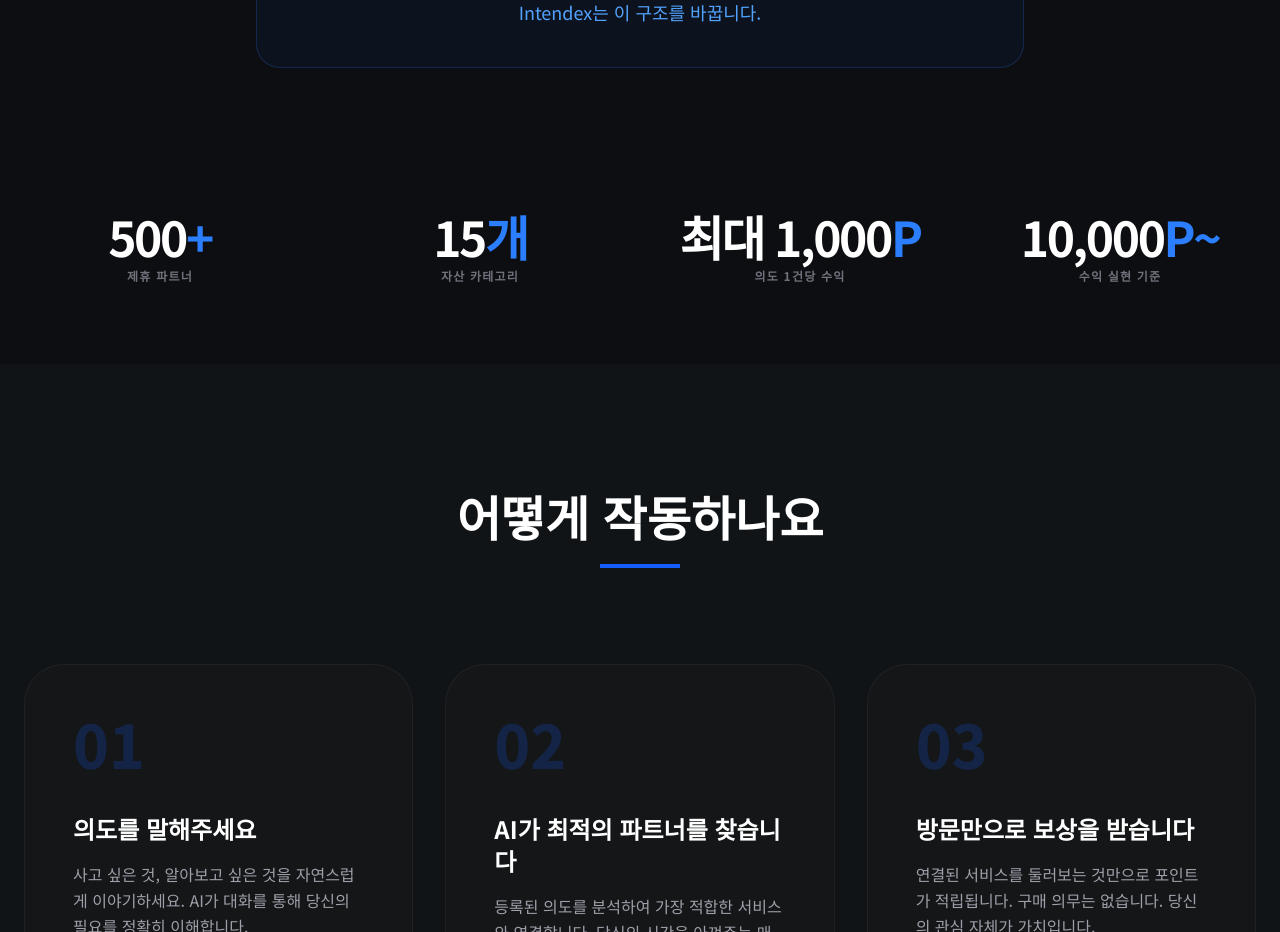
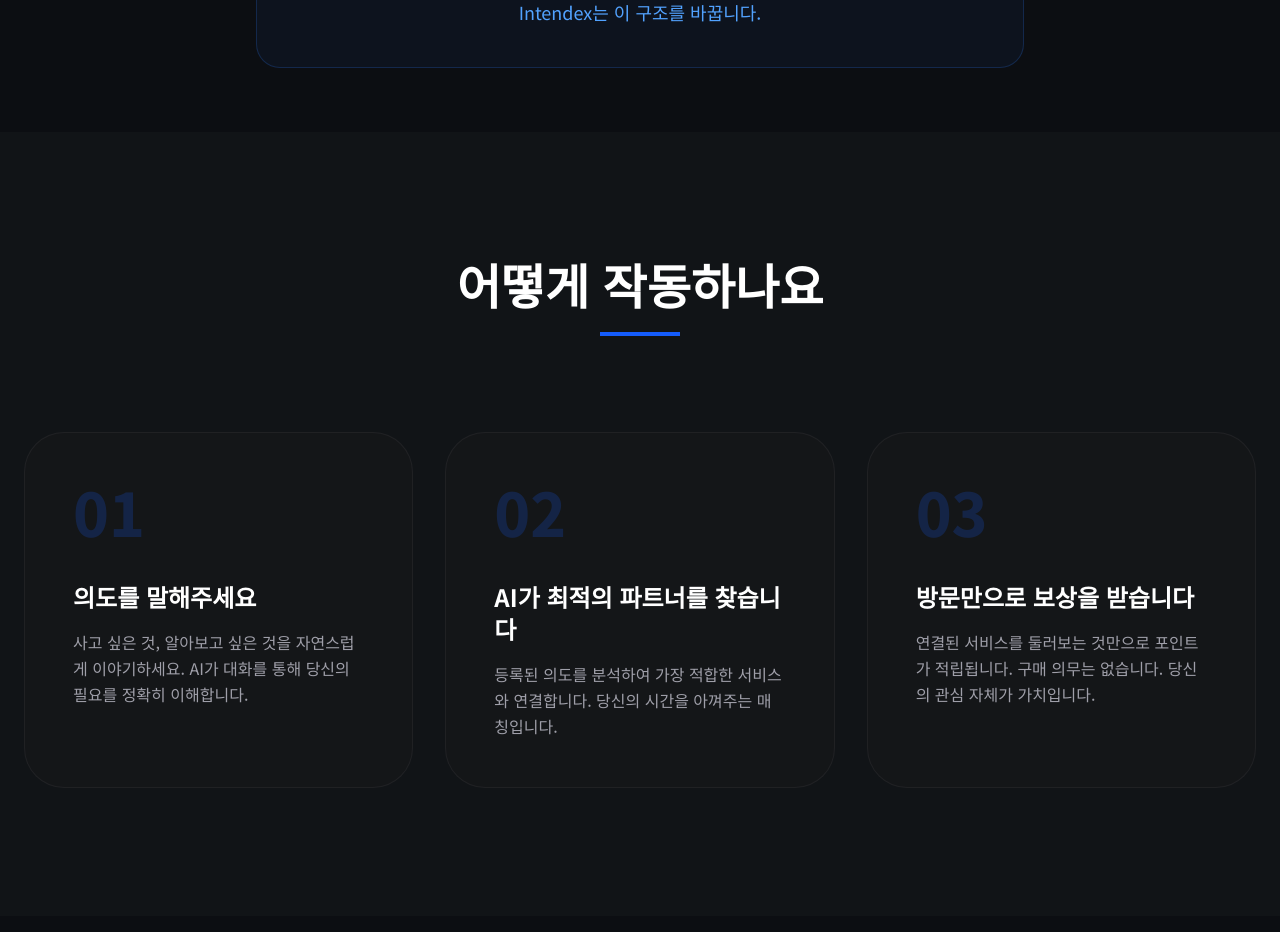
Before and after one commit to action5861/intent, a Next.js app in the folder apps/web/: page /how-it-works in a window 1280 px wide. Shown: the part 1100-2032 px from the top of the page. Built offline with nearby package versions, Linux system fonts and the light colour scheme.

Commit message:
feat(web): update styling for hero title and remove stats section from how-it-works

```diff
--- a/apps/web/app/how-it-works/page.tsx
+++ b/apps/web/app/how-it-works/page.tsx
@@ -333,34 +333,7 @@ const Intro = () => (
   </section>
 );
 
-/* ── 수치 ────────────────────────────────────────────── */
-const Stats = () => (
-  <section className="py-20 bg-[#0c0e12]">
-    <div className="max-w-7xl mx-auto px-6">
-      <div className="grid grid-cols-2 md:grid-cols-4 gap-12 text-center">
-        {[
-          { label: "제휴 파트너", value: "500", suffix: "+" },
-          { label: "자산 카테고리", value: "15", suffix: "개" },
-          { label: "의도 1건당 수익", value: "최대 1,000", suffix: "P" },
-          { label: "수익 실현 기준", value: "10,000", suffix: "P~" },
-        ].map((stat, i) => (
-          <motion.div
-            key={i}
-            initial={{ opacity: 0 }}
-            whileInView={{ opacity: 1 }}
-            viewport={{ once: true }}
-            transition={{ delay: i * 0.1 }}
-          >
-            <div className="text-4xl md:text-5xl font-bold text-white mb-2 tracking-tighter">
-              {stat.value}<span className="text-blue-500">{stat.suffix}</span>
-            </div>
-            <div className="text-zinc-500 text-xs tracking-widest uppercase font-bold">{stat.label}</div>
-          </motion.div>
-        ))}
-      </div>
-    </div>
-  </section>
-);
+
 
 /* ── 프로세스 ─────────────────────────────────────────── */
 const Process = () => (
@@ -530,7 +503,6 @@ export default function HowItWorksPage() {
       <Navbar />
       <Hero />
       <Intro />
-      <Stats />
       <Process />
 
       {/* 화면으로 따라하는 이용 가이드 */}
--- a/apps/web/app/page.tsx
+++ b/apps/web/app/page.tsx
@@ -9,20 +9,21 @@ export default function Home() {
         <div className="absolute bottom-[-20%] right-[-10%] h-[40rem] w-[40rem] rounded-full bg-indigo-900/20 blur-[100px]" />
       </div>
 
-      <main className="relative z-10 flex w-full max-w-5xl flex-col items-center justify-center px-6 text-center sm:px-12">
-        {/* Badge / Chip */}
-        <div className="mb-8 inline-flex items-center rounded-full border border-blue-500/30 bg-blue-500/10 px-4 py-1.5 text-sm font-medium text-blue-300 backdrop-blur-sm transition-colors hover:bg-blue-500/20">
-          <span className="relative flex h-2 w-2 mr-2">
-            <span className="absolute inline-flex h-full w-full animate-ping rounded-full bg-blue-400 opacity-75"></span>
-            <span className="relative inline-flex h-2 w-2 rounded-full bg-blue-500"></span>
+      <style>{`
+        @keyframes gradient {
+          0% { background-position: 0% 50%; }
+          50% { background-position: 100% 50%; }
+          100% { background-position: 0% 50%; }
+        }
+      `}</style>
+
+      <main className="relative z-10 flex w-full max-w-5xl flex-col items-center justify-center px-6 text-center sm:px-12 pt-16">
+        {/* Hero Title */}
+        <div className="mb-8 flex flex-col items-center">
+          <span className="mb-6 pb-1 text-2xl sm:text-3xl md:text-4xl font-extrabold tracking-wider text-transparent bg-clip-text bg-gradient-to-r from-blue-400 via-purple-400 to-emerald-400 animate-[gradient_8s_ease_infinite] [background-size:200%_200%] whitespace-nowrap">
+            Intent Exchange Platform
           </span>
-          대한민국 최초 의도등록거래소
-        </div>
-
-        {/* Hero Title */}
-        <div className="mb-6 flex flex-col items-center gap-3">
-          <span className="text-lg sm:text-xl font-semibold text-blue-400 tracking-wider uppercase">Intent Exchange Platform</span>
-          <h1 className="max-w-4xl text-5xl font-extrabold tracking-tight text-transparent bg-clip-text bg-gradient-to-br from-slate-100 to-slate-400 sm:text-7xl break-keep">
+          <h1 className="max-w-4xl text-5xl font-extrabold tracking-tight text-transparent bg-clip-text bg-gradient-to-br from-slate-100 to-slate-400 sm:text-7xl break-keep mt-2">
             당신의 의도에 가격이 붙습니다
           </h1>
         </div>
@@ -30,7 +31,7 @@ export default function Home() {
         {/* Subtext */}
         <p className="mb-10 max-w-2xl text-lg leading-relaxed text-slate-400 sm:text-xl break-keep">
           사고 싶은 것, 알아보고 싶은 것을 등록하세요.<br className="hidden sm:block" />
-          AI가 최적의 광고주를 매칭하고, 당신의 데이터에 정당한 보상을 지급합니다.
+          AI가 최적의 정보를 매칭하고, 당신의 데이터에 정당한 보상을 지급합니다.
         </p>
 
         {/* Call to Action Button */}
```
